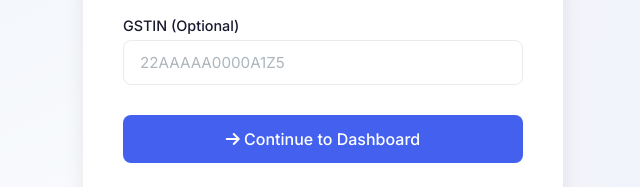
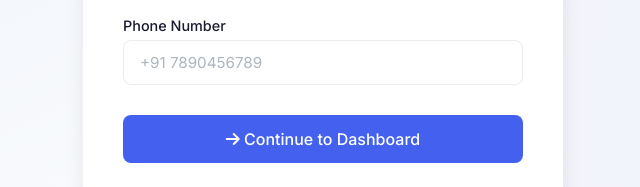
Before and after one commit to koustab25/Invoizer, a plain HTML site: page welcomeUser.html in a window 1280 px wide. Shown: the part 531-718 px from the top of the page, 317-957 px from the left. Drawn offline with Linux system fonts and the light colour scheme.

Commit message:
Update welcomeUser.html

```diff
--- a/welcomeUser.html
+++ b/welcomeUser.html
@@ -199,8 +199,8 @@
     </div>
 
     <div class="input-group">
-      <label for="gstin">GSTIN (Optional)</label>
-      <input type="text" id="gstin" placeholder="22AAAAA0000A1Z5">
+      <label for="number">Phone Number</label>
+      <input type="number" id="number" placeholder="+91 7890456789">
     </div>
 
     <button onclick="saveCompany()">
@@ -217,7 +217,7 @@
         owner: document.getElementById('ownerName').value,
         address: document.getElementById('address').value,
         email: document.getElementById('email').value,
-        gstin: document.getElementById('gstin').value
+        number: document.getElementById('number').value
       };
 
       // Simple validation
```
